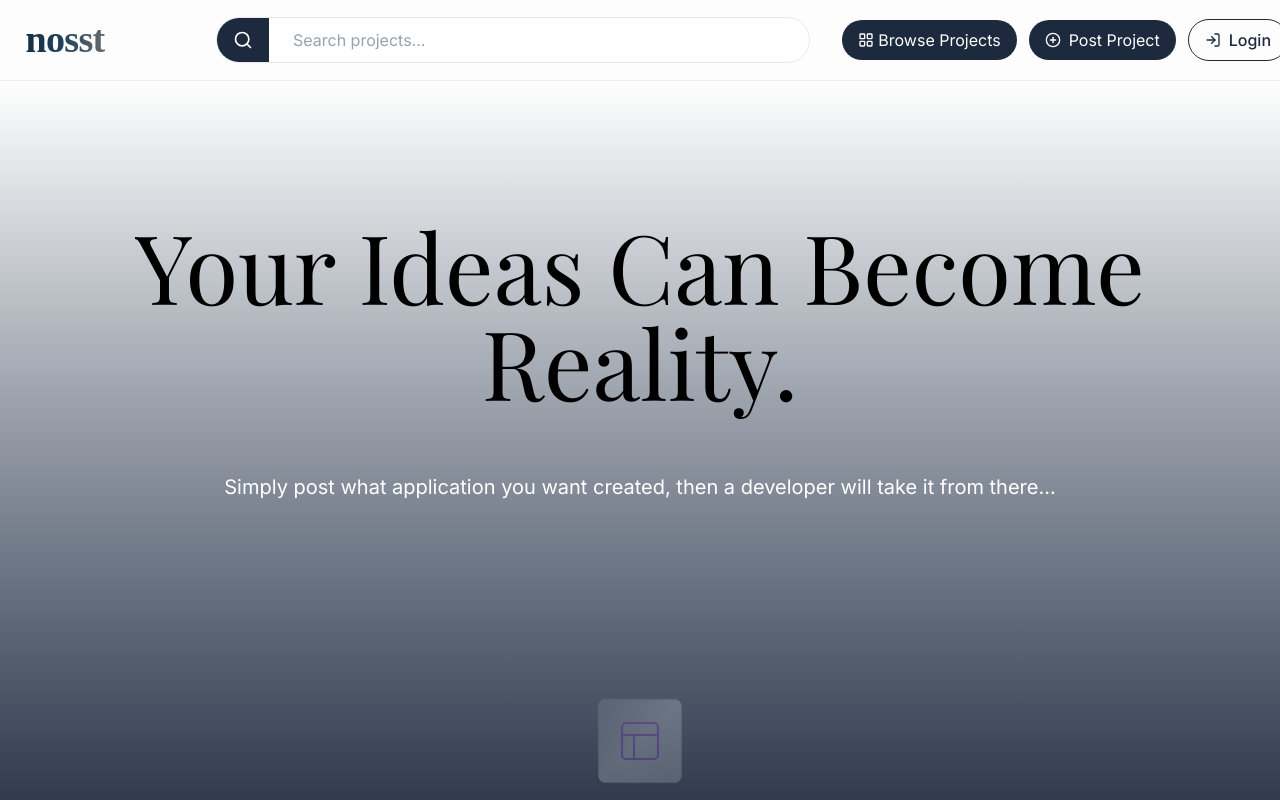
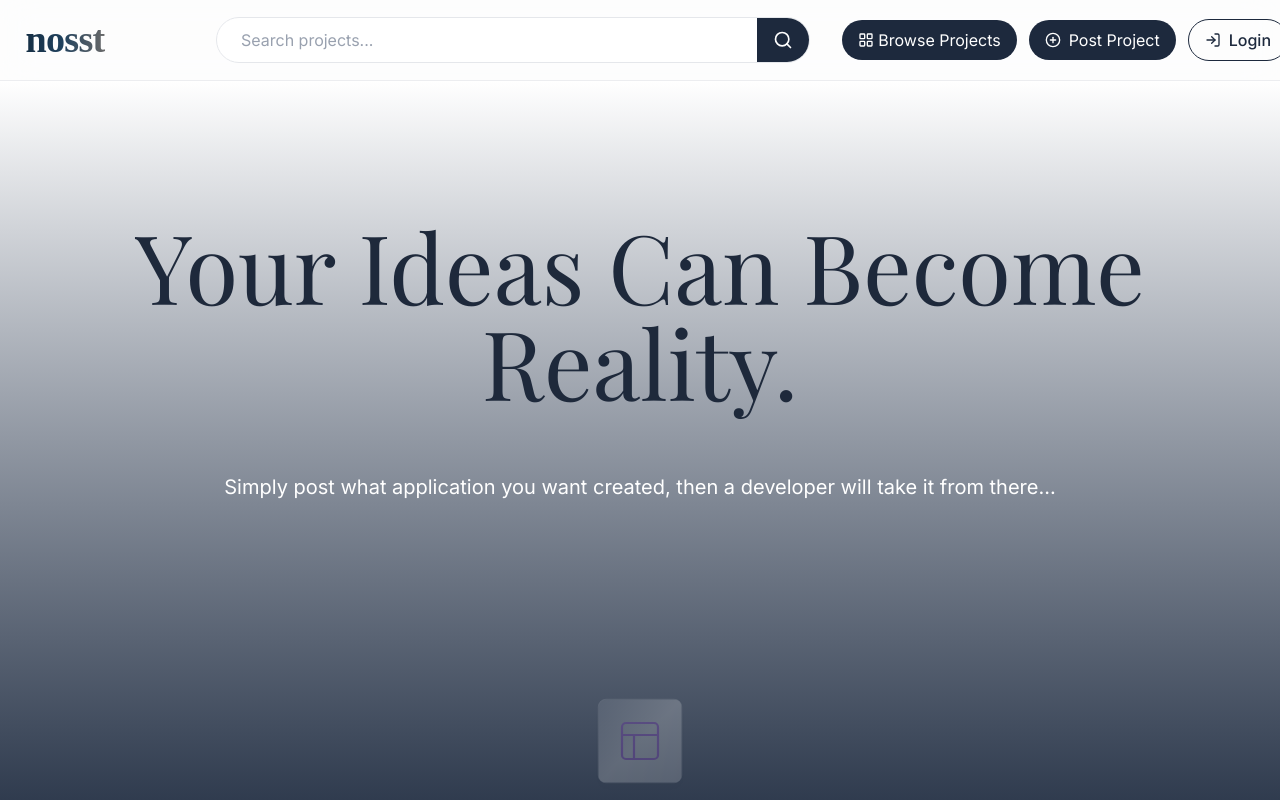
Before and after one commit to ikoda559/Nosst, a React (Vite) app: page / in a window 1280 px wide. Shown: the top 800 px of the page. Built offline with nearby package versions, Linux system fonts and the light colour scheme.

Commit message:
fixed searchbar search icon from the left to the right side, changed h1 text color to match slate 800

```diff
--- a/src/app/components/HomePage.tsx
+++ b/src/app/components/HomePage.tsx
@@ -109,7 +109,7 @@ export function HomePage() {
               className="text-7xl sm:text-8xl font-normal"
               style={{
                 fontFamily: '"Playfair Display", Georgia, serif',
-                color: getHeadingColor()
+                color: '#1e293b'
               }}
             >
               Your Ideas Can Become Reality.
--- a/src/app/components/Navbar.tsx
+++ b/src/app/components/Navbar.tsx
@@ -40,13 +40,7 @@ export function Navbar() {
 
           <div className="flex-1 min-w-0">
             <form onSubmit={handleSearch} className="w-full">
-              <div className="w-full max-w-none bg-white/80 backdrop-blur-md border border-gray-200 rounded-full px-0 py-0 flex items-center">
-                <div className="flex items-center space-x-3 bg-slate-800 rounded-l-full px-4 py-3">
-                  <Search
-                    className="w-5 h-5 text-white cursor-pointer hover:text-gray-200 transition-colors"
-                    onClick={handleSearch}
-                  />
-                </div>
+              <div className="w-full max-w-none bg-white/80 backdrop-blur-md border-[0.5px] border-gray-200 rounded-full px-0 py-0 flex items-center">
                 <input
                   type="text"
                   placeholder="Search projects..."
@@ -55,6 +49,12 @@ export function Navbar() {
                   onKeyPress={handleKeyPress}
                   className="flex-1 bg-transparent border-none outline-none text-gray-900 placeholder-gray-400 px-6"
                 />
+                <div className="flex items-center space-x-3 bg-slate-800 rounded-r-full px-4 py-3">
+                  <Search
+                    className="w-5 h-5 text-white cursor-pointer hover:text-gray-200 transition-colors"
+                    onClick={handleSearch}
+                  />
+                </div>
               </div>
             </form>
           </div>
```
